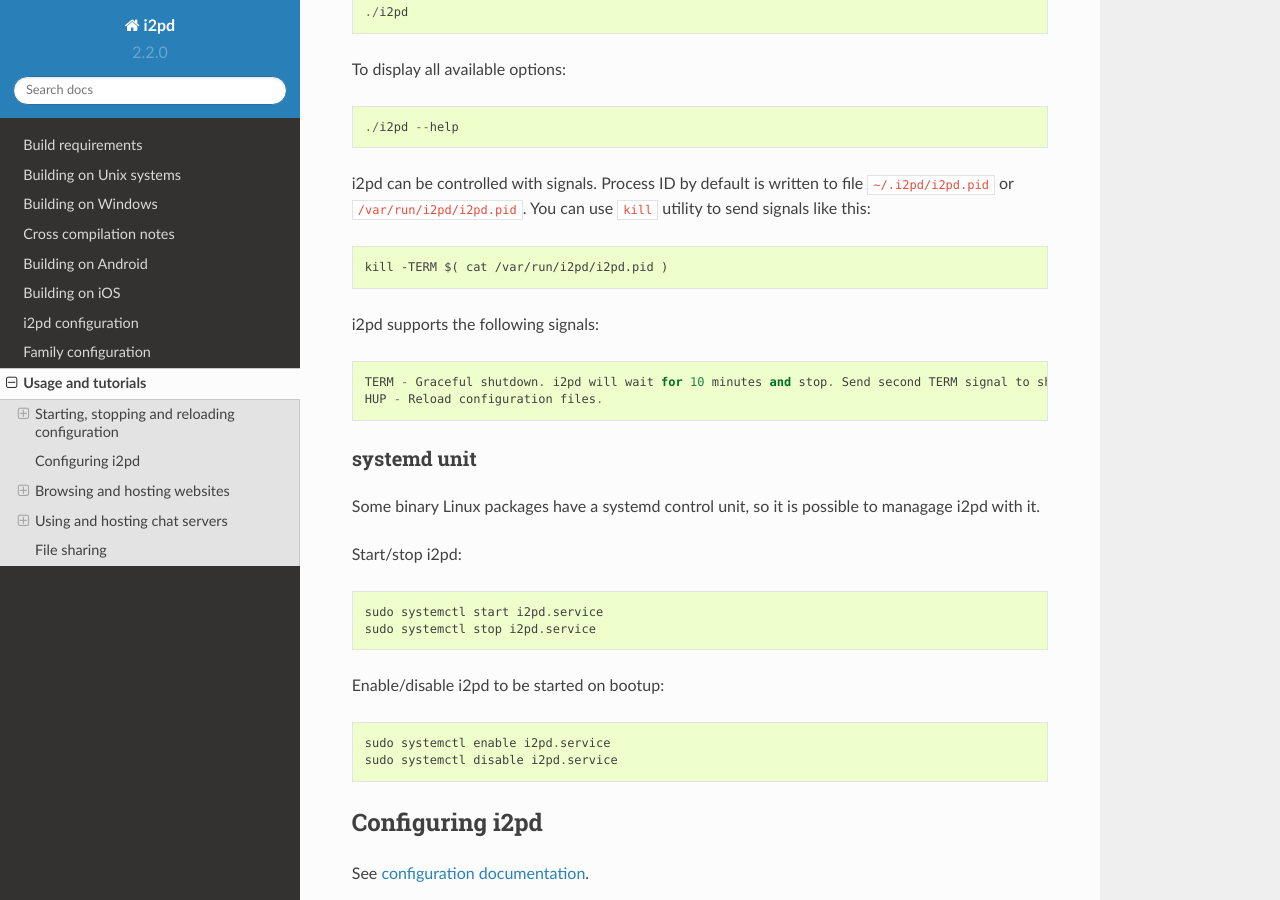
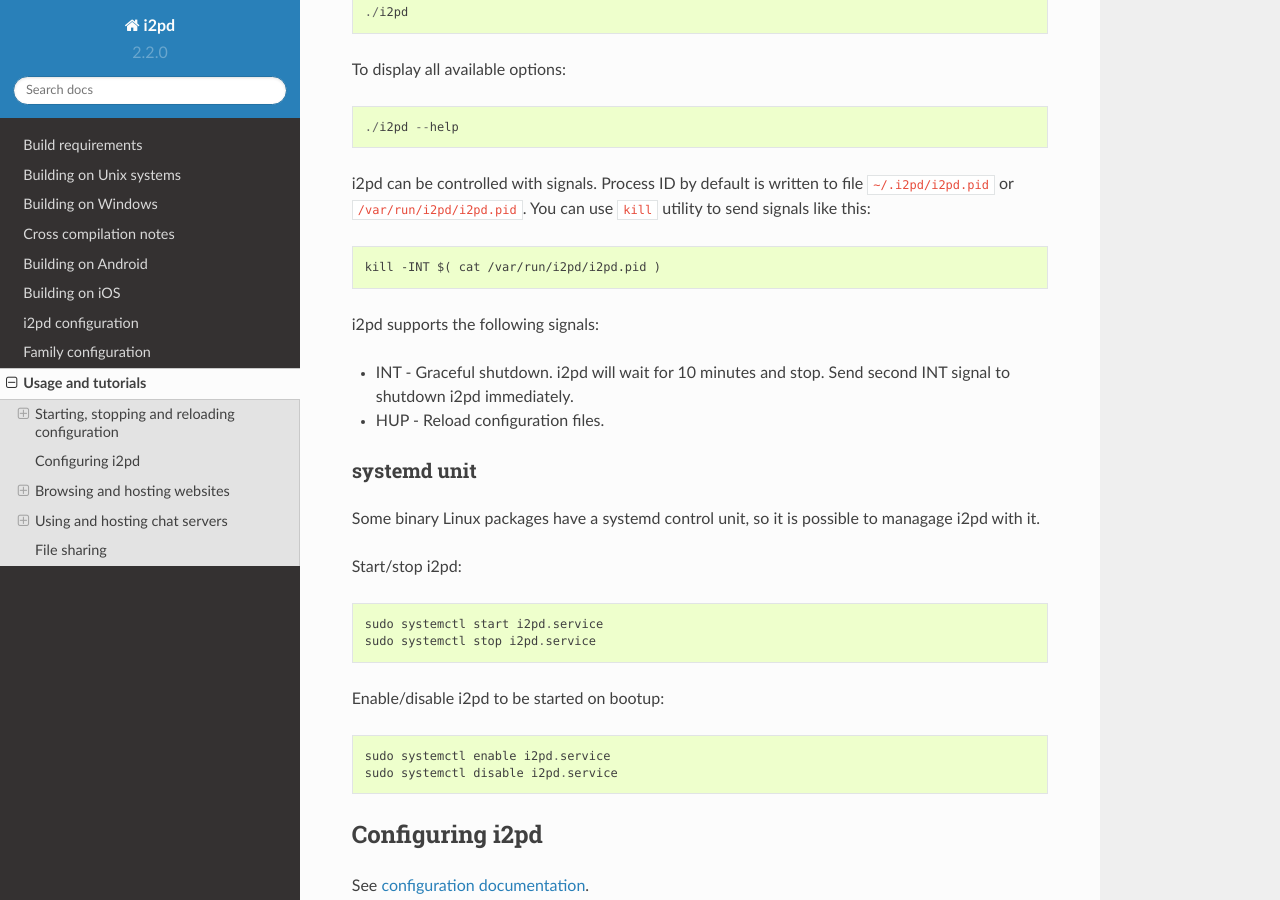
Before and after one commit to PurpleI2P/i2pd, a Sphinx documentation site: the page built from docs/usage.md, in a window 1280 px wide and 900 px high, scrolled down 465 px. Built offline with Sphinx 7.4.7 and the Read the Docs theme 2.0.0, drawn with Linux system fonts in a browser that asks for light colours.

Commit message:
Update usage.md

```diff
--- a/docs/usage.md
+++ b/docs/usage.md
@@ -23,12 +23,12 @@
 i2pd can be controlled with signals. Process ID by default is written to file `~/.i2pd/i2pd.pid` or `/var/run/i2pd/i2pd.pid`.
 You can use `kill` utility to send signals like this:
 
-    kill -TERM $( cat /var/run/i2pd/i2pd.pid )
+    kill -INT $( cat /var/run/i2pd/i2pd.pid )
 
 i2pd supports the following signals:
 
-    TERM - Graceful shutdown. i2pd will wait for 10 minutes and stop. Send second TERM signal to shutdown i2pd immediately.
-    HUP - Reload configuration files.
+* INT - Graceful shutdown. i2pd will wait for 10 minutes and stop. Send second INT signal to shutdown i2pd immediately.
+* HUP - Reload configuration files.
 
 
 ### systemd unit
```
